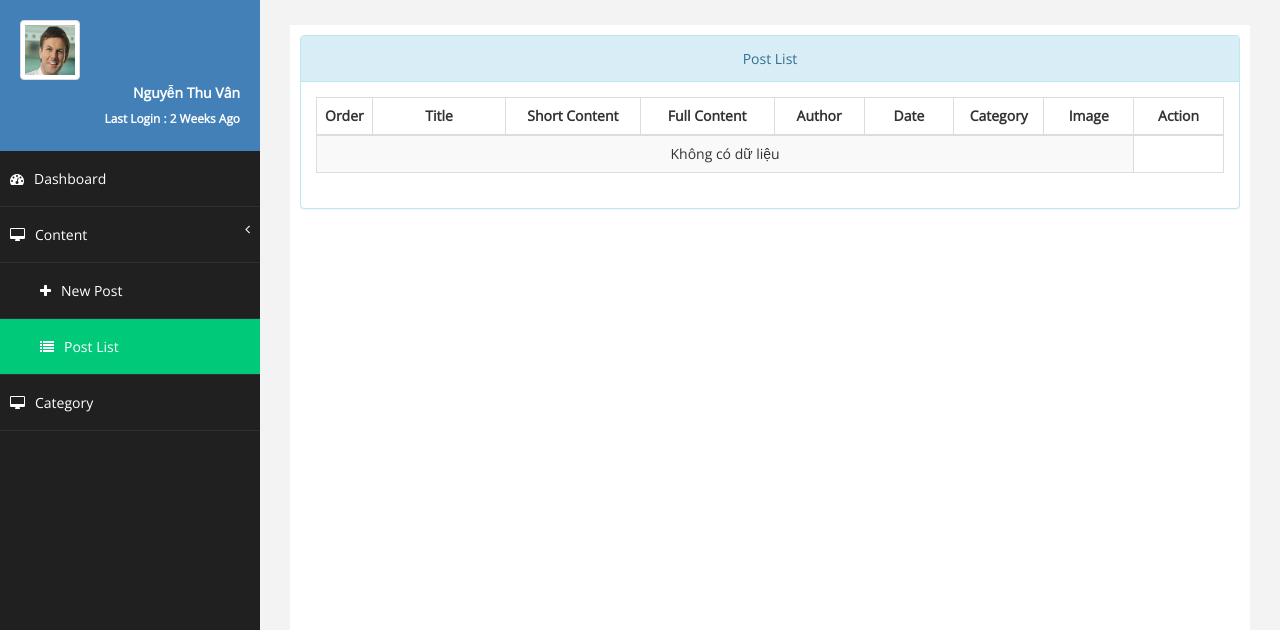
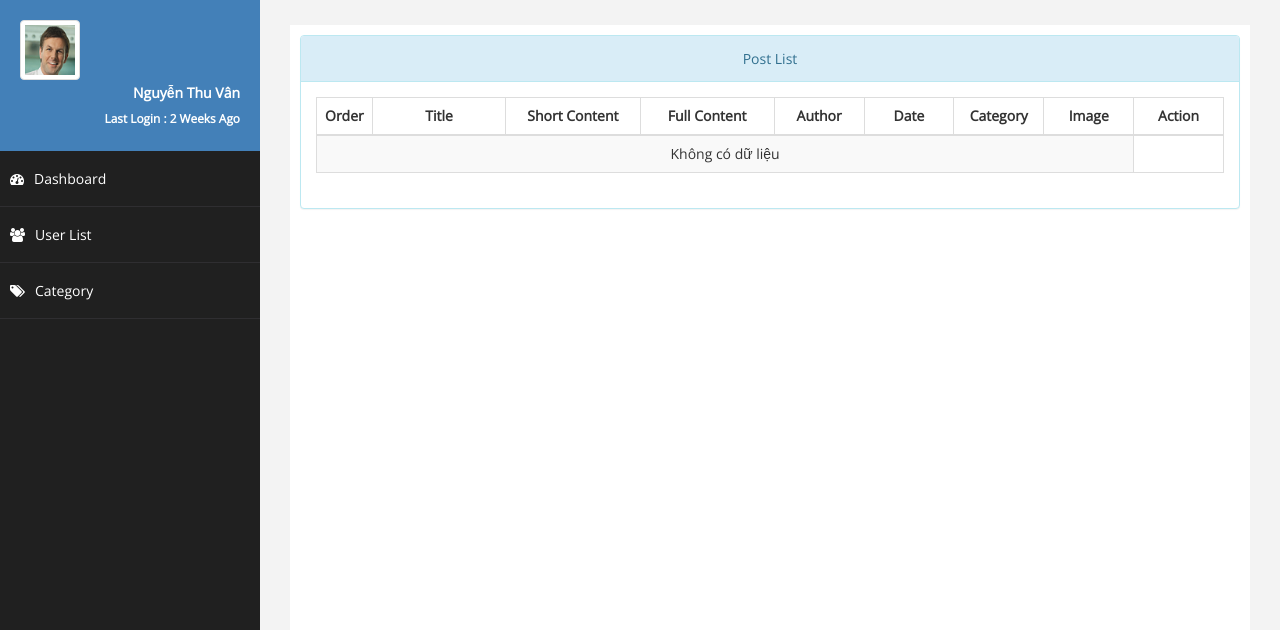
Before and after one commit to tranhatan2412/Blog-linh-tinh, a PHP site: page /Admin/views/post_list.php in a window 1280 px wide. Shown: the part 75-705 px from the top of the page. Run offline with PHP 8.4, Linux system fonts and the light colour scheme; the visitor is signed in with stand-in values (Sample User, id 1); data that the repository does not hold is empty.

Commit message:
commit cho chắc

```diff
--- a/assets/js/main.js
+++ b/assets/js/main.js
@@ -590,7 +590,7 @@ document.addEventListener('DOMContentLoaded', function () {
 
                // Redirect after a short delay
                setTimeout(() => {
-                  window.location.href = window.location.origin + '/Admin/index.php?logout=true';
+                  window.location.href = window.location.origin + '/Admin/logout.php';
                }, 800);
             }, 300);
 
--- a/controllers/userController.php
+++ b/controllers/userController.php
@@ -5,9 +5,9 @@ $action = $_GET['action'];
 
 switch ($action) {
    case 'addPost':
+      move_uploaded_file($_FILES['picture']['tmp_name'], '../img/' . $_FILES['picture']['name']);
       $userModel->addPost();
-      move_uploaded_file($_FILES['picture']['tmp_name'], '../img/' . $_FILES['picture']['name']);
-      header('Location: ../views/new_post.php');
+      header('Location: ../views/new_post.php?action=new_post');
       break;
    case 'updatePost':
       $userModel->updatePost();
--- a/database/webphp.sql
+++ b/database/webphp.sql
@@ -25,4 +25,5 @@ create table if not exists post(
 alter table post add column updated date default (current_date);
 alter table user add column role varchar(10) default 'user';
 select * from user;
+select * from post;
 update user set role = 'admin' where username = 'tranhatan'
--- a/models/userModel.php
+++ b/models/userModel.php
@@ -59,7 +59,7 @@ class UserModel
    public function addPost()
    {
       $image = '/Admin/img/' . basename($_FILES['picture']['name']);
-      $sql = "INSERT INTO post (title, short_content, full_content, author, date, category, image) VALUES ('$_POST[title]', '$_POST[short_content]', '$_POST[full_content]', '$_SESSION[username]', '$_POST[date]', '$_POST[category]', '$image')";
+      $sql = "INSERT INTO post (title, short_content, full_content, author, category, image) VALUES ('$_POST[title]', '$_POST[short_content]', '$_POST[full_content]', '$_SESSION[username]', '$_POST[category]', '$image')";
       return $this->conn->query($sql);
    }
    public function updatePost()
--- a/views/head_nav.php
+++ b/views/head_nav.php
@@ -1,5 +1,6 @@
 <?php
-$current_page = $_SERVER['REQUEST_URI'];
+// Xác định trang hiện tại
+$current_page = basename($_SERVER['PHP_SELF']);
 ?>
 <nav class="navbar-default navbar-side" role="navigation">
     <div class="sidebar-collapse">
@@ -15,25 +16,16 @@ $current_page = $_SERVER['REQUEST_URI'];
                 </div>
             </li>
             <li>
-                <a <?php echo (strpos($current_page, 'index.php') !== false) ? 'class="active-menu"' : ''; ?>
+                <a <?php echo ($current_page == 'dashboard.php') ? 'class="active-menu"' : ''; ?>
                     href="/Admin/views/dashboard.php"><i class="fa fa-dashboard "></i>Dashboard</a>
             </li>
             <li>
-                <a><i class="fa fa-desktop "></i>Content <span class="fa arrow"></span></a>
-                <ul class="nav nav-second-level collapse in">
-                    <li>
-                        <a <?php echo (strpos($current_page, 'new_post.php') !== false) ? 'class="active-menu"' : ''; ?>
-                            href="/Admin/views/new_post.php"><i class="fa fa-plus"></i>New Post</a>
-                    </li>
-                    <li>
-                        <a <?php echo (strpos($current_page, 'post_list.php') !== false) ? 'class="active-menu"' : ''; ?>
-                            href="/Admin/views/post_list.php"><i class="fa fa-list"></i>Post List</a>
-                    </li>
-                </ul>
+                <a <?php echo ($current_page == 'user-list.php') ? 'class="active-menu"' : ''; ?>
+                    href="/Admin/views/user-list.php"><i class="fa fa-users "></i>User List</a>
             </li>
             <li>
-                <a <?php echo (strpos($current_page, 'category.php') !== false) ? 'class="active-menu"' : ''; ?>
-                    href="/Admin/views/category.php"><i class="fa fa-desktop "></i>Category</a>
+                <a <?php echo ($current_page == 'category.php') ? 'class="active-menu"' : ''; ?>
+                    href="/Admin/views/category.php"><i class="fa fa-tags "></i>Category</a>
             </li>
         </ul>
     </div>
--- a/views/new_post.php
+++ b/views/new_post.php
@@ -1,5 +1,9 @@
 <?php
 include '../models/adminModel.php';
+if ($_SESSION['username'] === null) {
+    header('Location: ../index.php');
+    exit();
+}
 ?>
 <!DOCTYPE html>
 <html xmlns="http://www.w3.org/1999/xhtml">
@@ -40,7 +44,7 @@ include '../models/adminModel.php';
                                 New Post
                             </div>
                             <div class="panel-body">
-                                <form action="../controllers/postController.php?action=add" method="post"
+                                <form action="../controllers/userController.php?action=addPost" method="post"
                                     enctype="multipart/form-data" style="max-width: 600px; margin: 0 auto;">
 
                                     <div class="form-group">
```
Also changed, not shown: assets/css/basic.css (+35 -29 lines), index.php (+2 -23 lines), logout.php (added, +10 -0 lines), views/dashboard.php (+17 -2 lines), views/user-list.php (added, +48 -0 lines), controllers/adminModel.php (renamed from controllers/adminController.php), img/chicken-chicken-bro copy.gif (added).
